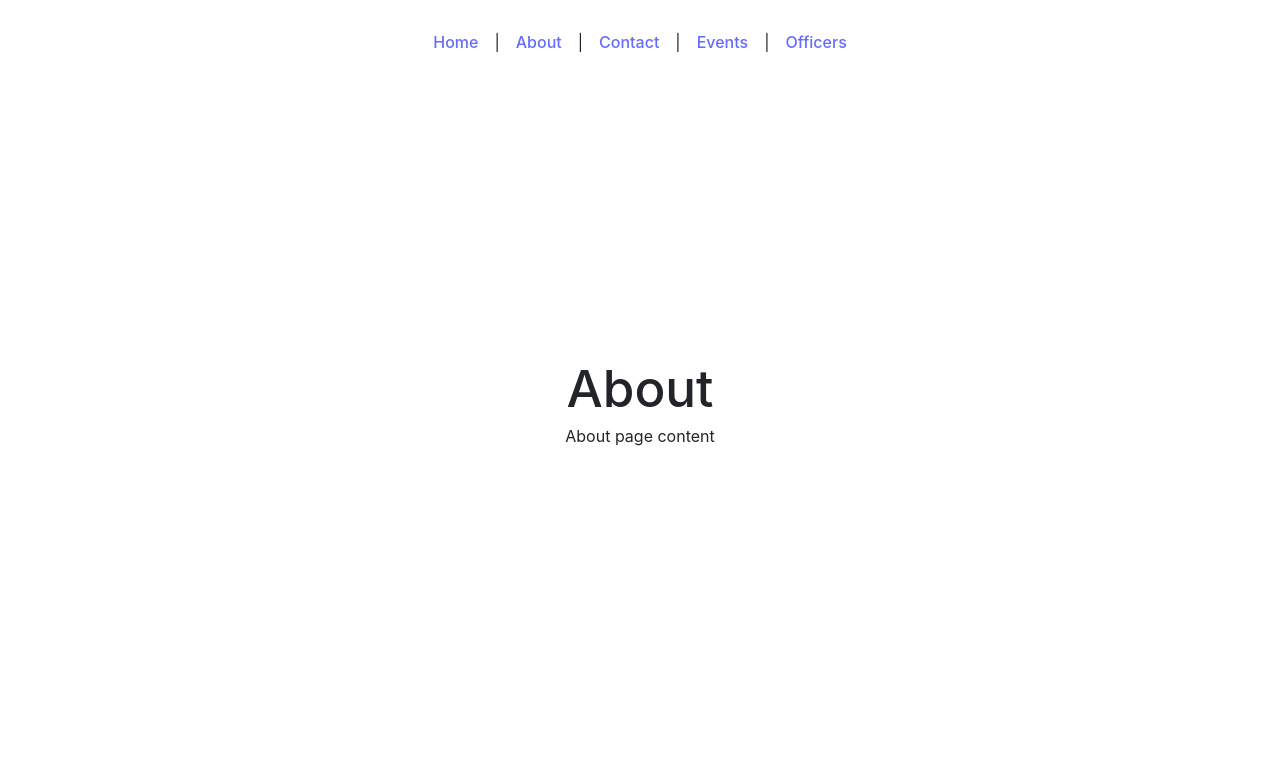
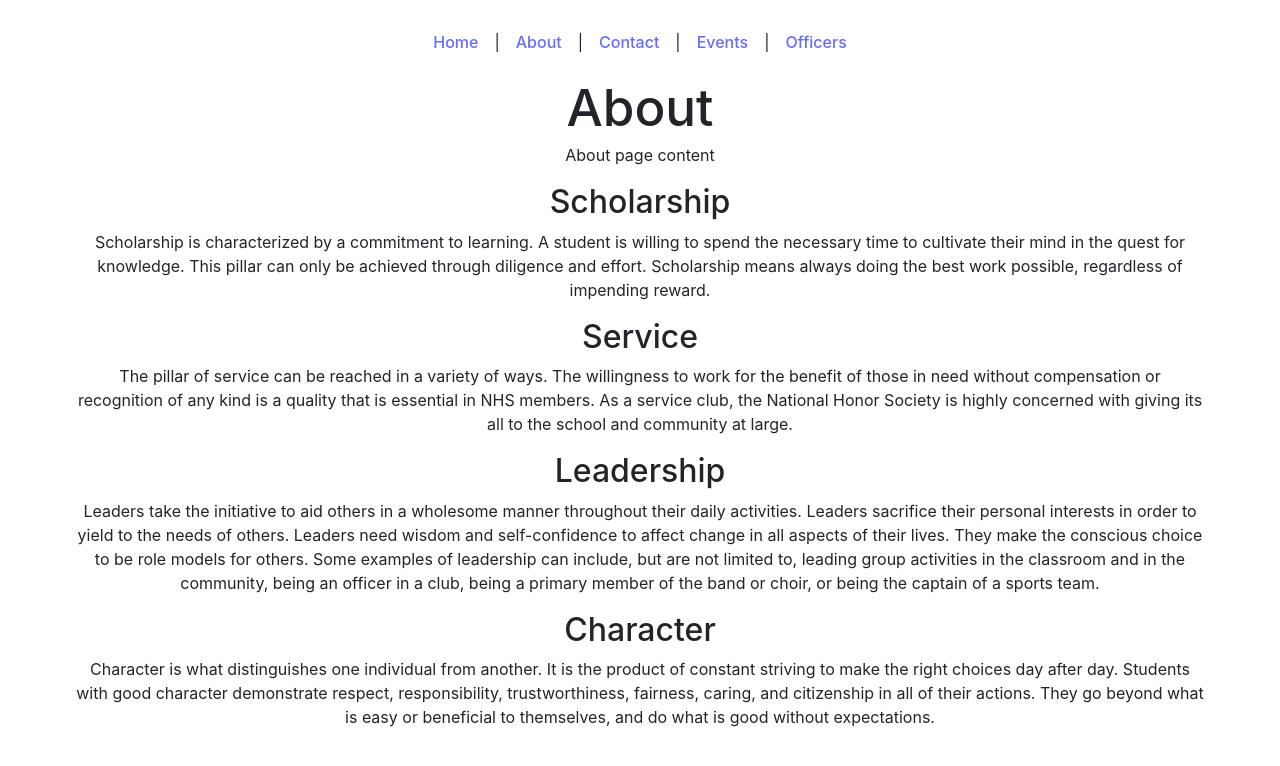
Before and after one commit to cdumada-61-star/lakview-nhs, a React (Vite) app: page /about in a window 1280 px wide. Shown: the top 766 px of the page. Built offline with nearby package versions, Linux system fonts and the light colour scheme.

Commit message:
Added text to about and fixed contact form padding

```diff
--- a/src/components/pages/About.jsx
+++ b/src/components/pages/About.jsx
@@ -3,6 +3,39 @@ function About() {
         <main>
             <h1>About</h1>
             <p>About page content</p>
+
+
+
+            <div className="row gx-4 gx-lg-5 justify-content-center">
+                <h2>Scholarship</h2>
+                <p>Scholarship is characterized by a commitment to learning. A student is willing to spend the necessary time to
+                    cultivate their mind in the quest for knowledge. This pillar can only be achieved through diligence and effort.
+                    Scholarship means always doing the best work possible, regardless of impending reward.</p>
+            </div>
+
+            <div className="row gx-4 gx-lg-5 justify-content-center">
+                <h2>Service</h2>
+                <p>The pillar of service can be reached in a variety of ways. The willingness to work for the benefit of those in need
+                    without compensation or recognition of any kind is a quality that is essential in NHS members. As a service club,
+                    the National Honor Society is highly concerned with giving its all to the school and community at large. </p>
+            </div>
+
+            <div className="row gx-4 gx-lg-5 justify-content-center">
+                <h2>Leadership</h2>
+                <p>Leaders take the initiative to aid others in a wholesome manner throughout their daily activities. Leaders sacrifice
+                    their personal interests in order to yield to the needs of others. Leaders need wisdom and self-confidence to affect
+                     change in all aspects of their lives. They make the conscious choice to be role models for others. Some examples of
+                     leadership can include, but are not limited to, leading group activities in the classroom and in the community, being
+                      an officer in a club, being a primary member of the band or choir, or being the captain of a sports team. </p>
+            </div>
+
+            <div className="row gx-4 gx-lg-5 justify-content-center">
+                <h2>Character</h2>
+                <p>Character is what distinguishes one individual from another. It is the product of constant striving to make the right
+                     choices day after day. Students with good character demonstrate respect, responsibility, trustworthiness, fairness,
+                     caring, and citizenship in all of their actions. They go beyond what is easy or beneficial to themselves, and do what
+                     is good without expectations.</p>
+            </div>
         </main>
     );
 }
--- a/src/components/pages/Contact.jsx
+++ b/src/components/pages/Contact.jsx
@@ -2,8 +2,8 @@ import React from 'react';
 
 function Contact() {
   return (
-    <main>
-      <section >
+    <main className="pt-0 mt-0">
+      <section className="pt-0 mt-0">
         <div>
           <div className="row gx-4 gx-lg-5 justify-content-center">
             <div className="col-lg-8 col-xl-6 text-center">
```
Also changed, not shown: 1 other file (tests, documents, lock files or other folders).
